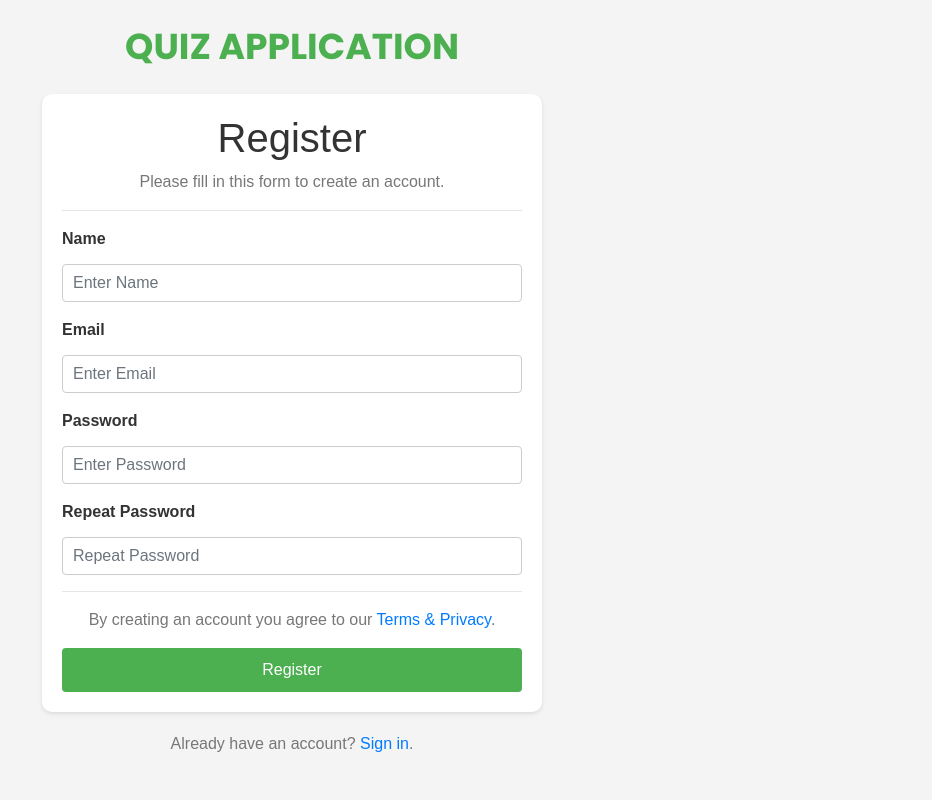
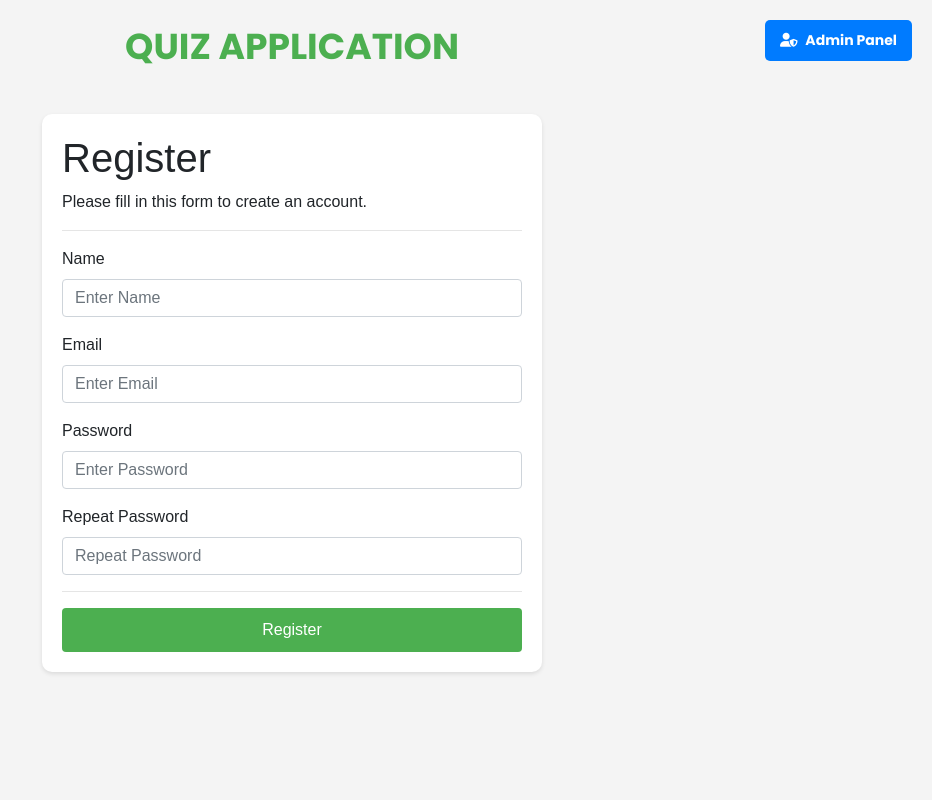
Before and after one commit to Hritik-Raj-13/QuizApplication, a Spring Boot app: page / in a window 1280 px wide. Shown: the whole page, without its empty margins (348-1280 px from the left). Run offline with Spring Boot 4, Linux system fonts and the light colour scheme; some libraries are stand-ins or nearby versions.

Commit message:
Integrated the admin panel on Landing page

```diff
--- a/src/main/resources/templates/admin.html
+++ b/src/main/resources/templates/admin.html
@@ -1,5 +1,5 @@
 <!DOCTYPE html>
-<html lang="en">
+<html lang="en" xmlns:th="http://www.thymeleaf.org">
 <head>
   <meta charset="UTF-8">
   <meta name="viewport" content="width=device-width, initial-scale=1.0">
@@ -122,11 +122,10 @@
 <div class="container">
   <h2>Upload Questions CSV</h2>
   <form action="/admin/uploadCSV" method="post" enctype="multipart/form-data">
-    <input type="hidden" th:name="${_csrf.parameterName}" th:value="${_csrf.token}" />
     <input type="file" name="file" accept=".csv" required>
     <button type="submit">Upload</button>
   </form>
-  <p th:if="${message}" th:text="${message}"></p>
+  <p th:if="${message != null}" th:text="${message}"></p>
   <div class="button-container">
     <button class="quiz-button" onclick="window.location.href='/quiz/questions'">View All Questions</button>
     <button class="database-button" onclick="window.location.href='/h2-console/'">Go to Database</button>
--- a/src/main/resources/templates/index.html
+++ b/src/main/resources/templates/index.html
@@ -4,8 +4,8 @@
     <meta charset="UTF-8">
     <meta name="viewport" content="width=device-width, initial-scale=1.0">
     <title>Registration Form</title>
-    <!-- Bootstrap CSS -->
     <link href="https://stackpath.bootstrapcdn.com/bootstrap/4.3.1/css/bootstrap.min.css" rel="stylesheet">
+    <script src="https://kit.fontawesome.com/a076d05399.js" crossorigin="anonymous"></script>
     <style>
         @import url('https://fonts.googleapis.com/css2?family=Poppins:wght@700&display=swap');
 
@@ -18,10 +18,34 @@
 
         .header {
             text-align: center;
-            margin: 20px 0;
+            padding: 20px;
             font-family: 'Poppins', sans-serif;
             font-size: 36px;
             color: #4CAF50;
+            position: relative;
+        }
+
+        .admin-button {
+            position: absolute;
+            right: 20px;
+            top: 20px;
+            background-color: #007bff;
+            color: white;
+            border: none;
+            padding: 10px 15px;
+            border-radius: 5px;
+            font-size: 14px;
+            cursor: pointer;
+            text-decoration: none;
+            transition: background 0.3s;
+        }
+
+        .admin-button i {
+            margin-right: 5px;
+        }
+
+        .admin-button:hover {
+            background-color: #0056b3;
         }
 
         .container-custom {
@@ -32,30 +56,6 @@
             width: 80%;
             max-width: 500px;
             margin: 20px auto;
-        }
-
-        h1 {
-            text-align: center;
-            color: #333333;
-        }
-
-        p {
-            text-align: center;
-            color: #777777;
-        }
-
-        label {
-            font-weight: bold;
-            color: #333333;
-        }
-
-        .form-control-custom {
-            width: 100%;
-            padding: 10px;
-            margin: 5px 0 15px 0;
-            border: 1px solid #ccc;
-            border-radius: 4px;
-            box-sizing: border-box;
         }
 
         .btn-custom {
@@ -71,57 +71,40 @@
         .btn-custom:hover {
             background-color: #45a049;
         }
-
-        .container.signin {
-            text-align: center;
-        }
-
-        .container.signin p {
-            margin: 10px 0;
-        }
     </style>
 </head>
 <body>
 <div class="header">
     QUIZ APPLICATION
+    <a href="/admin" class="admin-button">
+        <i class="fas fa-user-shield"></i> Admin Panel
+    </a>
 </div>
 
 <form action="/register" method="post" class="container container-custom">
     <h1>Register</h1>
     <p>Please fill in this form to create an account.</p>
     <hr>
-
     <div class="form-group">
         <label for="name">Name</label>
-        <input type="text" class="form-control form-control-custom" placeholder="Enter Name" name="name" id="name" required>
+        <input type="text" class="form-control" placeholder="Enter Name" name="name" id="name" required>
     </div>
-
     <div class="form-group">
         <label for="email">Email</label>
-        <input type="email" class="form-control form-control-custom" placeholder="Enter Email" name="email" id="email" required>
+        <input type="email" class="form-control" placeholder="Enter Email" name="email" id="email" required>
     </div>
-
     <div class="form-group">
         <label for="psw">Password</label>
-        <input type="password" class="form-control form-control-custom" placeholder="Enter Password" name="psw" id="psw" required>
+        <input type="password" class="form-control" placeholder="Enter Password" name="psw" id="psw" required>
     </div>
-
     <div class="form-group">
         <label for="psw-repeat">Repeat Password</label>
-        <input type="password" class="form-control form-control-custom" placeholder="Repeat Password" name="repeat" id="psw-repeat" required>
+        <input type="password" class="form-control" placeholder="Repeat Password" name="repeat" id="psw-repeat" required>
     </div>
-
     <hr>
-
-    <p>By creating an account you agree to our <a href="#">Terms & Privacy</a>.</p>
-    <button type="submit" class="btn btn-custom registerbtn">Register</button>
+    <button type="submit" class="btn btn-custom">Register</button>
 </form>
 
-<div class="container signin">
-    <p>Already have an account? <a href="#">Sign in</a>.</p>
-</div>
-
-<!-- Bootstrap JS -->
 <script src="https://code.jquery.com/jquery-3.3.1.slim.min.js"></script>
 <script src="https://cdnjs.cloudflare.com/ajax/libs/popper.js/1.14.7/umd/popper.min.js"></script>
 <script src="https://stackpath.bootstrapcdn.com/bootstrap/4.3.1/js/bootstrap.min.js"></script>
--- a/src/main/resources/templates/quiz.html
+++ b/src/main/resources/templates/quiz.html
@@ -212,7 +212,7 @@
             .then(stream => {
                 video.srcObject = stream;
                 videoStream = stream; // Save the stream to stop it later
-                captureInterval = setInterval(captureImage, 5000); // Capture image every 5 seconds
+                captureInterval = setInterval(captureImage, 15000); // Capture image every 15 seconds
             })
             .catch(error => {
                 console.error('Error accessing webcam:', error);
```
